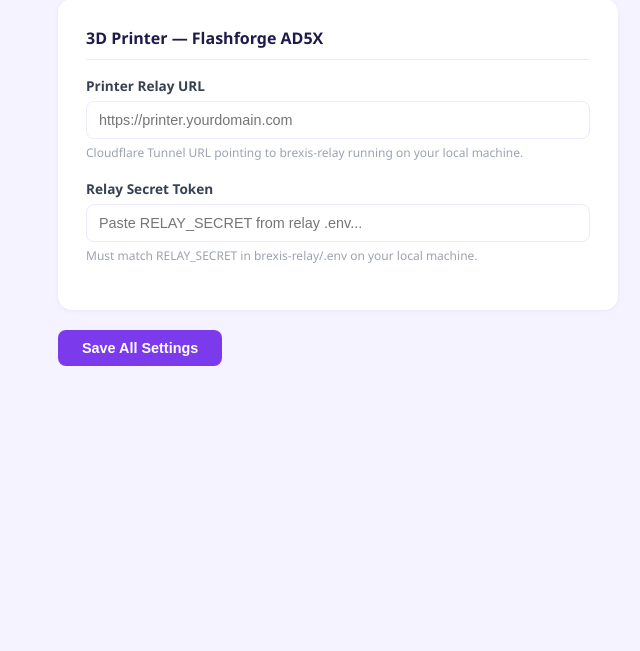
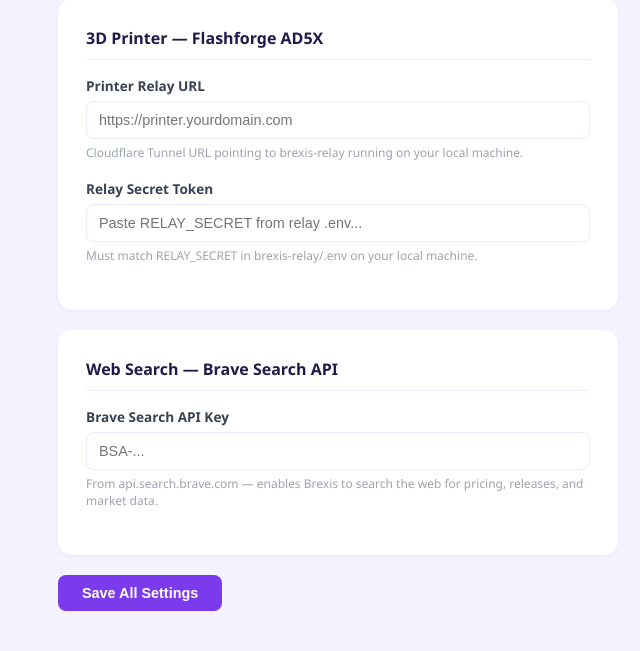
Before and after one commit to Brexis-Dev/brexis-app, a Flask app: template templates/settings.html in a window 1280 px wide. Shown: the part 1573-2224 px from the top of the page, without its empty margins (302-942 px from the left). Before the commit the page ends 1939 px from the top, so only its background shows below. Run offline with Flask 3, Linux system fonts and the light colour scheme; the template is opened without the code that fills it, so the values that code supplies are empty; some libraries are stand-ins or nearby versions.

Commit message:
Add Brave Search API key field to settings page

```diff
--- a/templates/settings.html
+++ b/templates/settings.html
@@ -156,6 +156,18 @@
         </div>
       </div>
 
+      <div class="card">
+        <h2>Web Search — Brave Search API</h2>
+        <div class="form-group">
+          <label>Brave Search API Key</label>
+          <input type="password" name="brave_search_key" placeholder="BSA-..." autocomplete="off">
+          {% if masked_brave %}
+          <div class="current">Current: {{ masked_brave }}</div>
+          {% endif %}
+          <div class="hint">From api.search.brave.com — enables Brexis to search the web for pricing, releases, and market data.</div>
+        </div>
+      </div>
+
       <button class="btn" type="submit">Save All Settings</button>
     </form>
   </div>
```
